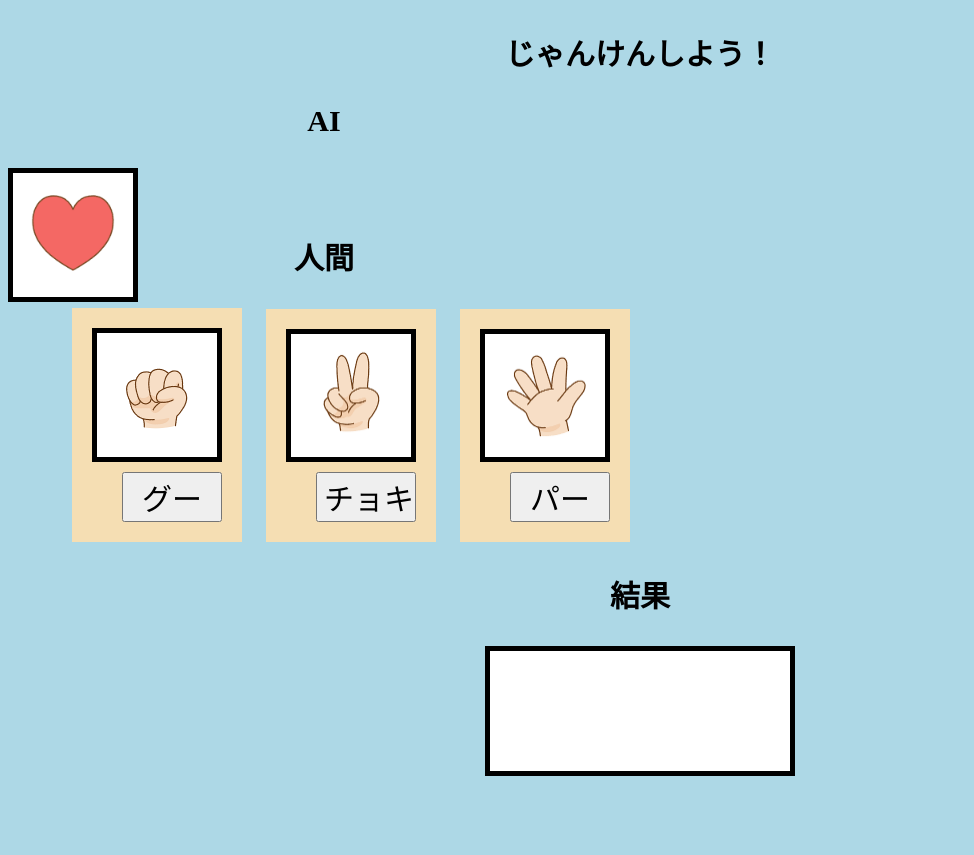
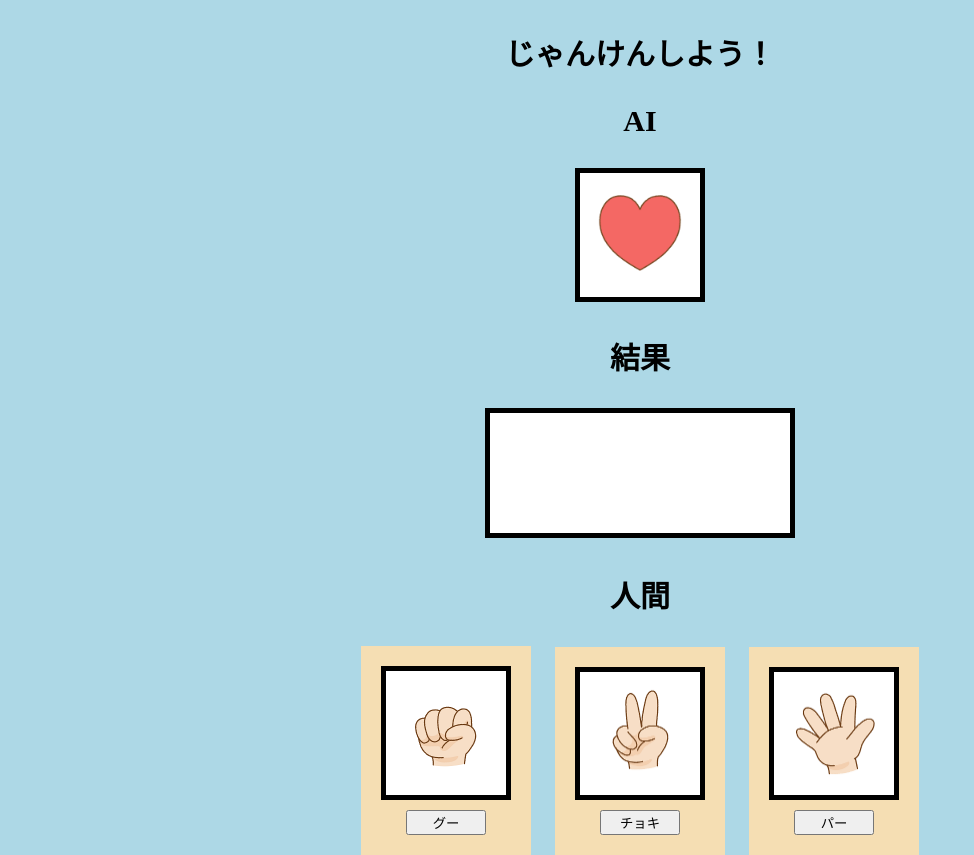
Before and after one commit to k020c1357/janken_homework, a Flask app: page / in a window 1280 px wide. Shown: the whole page, without its empty margins (0-974 px from the left). Before the commit the page ends 776 px from the top, so only its background shows below. Run offline with Flask 2, Linux system fonts and the light colour scheme.

Commit message:
宿題完了

```diff
--- a/static/css/style.css
+++ b/static/css/style.css
@@ -12,20 +12,21 @@ h4 {
     font-size: 30px;
     margin-top: 20px;
     margin-bottom: 10px;
+    text-align: center;
 }
 
 input[type="submit"] {
     -webkit-appearance: button;
-    width: 100px;
-    height: 50px;
-    font-size: 30px;
+    width: 80px;
+    height: 50px
+    font-size: 15px;
     margin-top: 10px;
 }
 
 .computer {
-    text-align: left;
-    height:100px;
-    width: 50%;
+    text-align: center;
+    height:200px;
+    width: 100%;
 }
 
 .hand {
@@ -43,6 +44,7 @@ input[type="submit"] {
 .result_out {
     text-align: center;
 }
+
 .result {
     display: inline-block;
     text-align: center;
@@ -56,8 +58,9 @@ input[type="submit"] {
 }
 
 .user {
-    width: 50%;
-    text-align: right;
+    width: 100%;
+    height: 120px;
+    text-align: center;
 }
 
 .user_type {
--- a/templates/app.html
+++ b/templates/app.html
@@ -22,6 +22,13 @@
     </div>
 </div>
 
+<div class="result_out">
+    <h3>結果</h3>
+    <div class="result">
+    {{ res.result }}
+    </div>
+</div>
+
 <div class="user">
     <h3>人間</h3>
     <form method="get" action="/">
@@ -41,11 +48,6 @@
     </form>
 </div>
 
-<div class="result_out">
-    <h3>結果</h3>
-    <div class="result">
-    {{ res.result }}
-    </div>
-</div>
+
 </body>
 </html>
```
